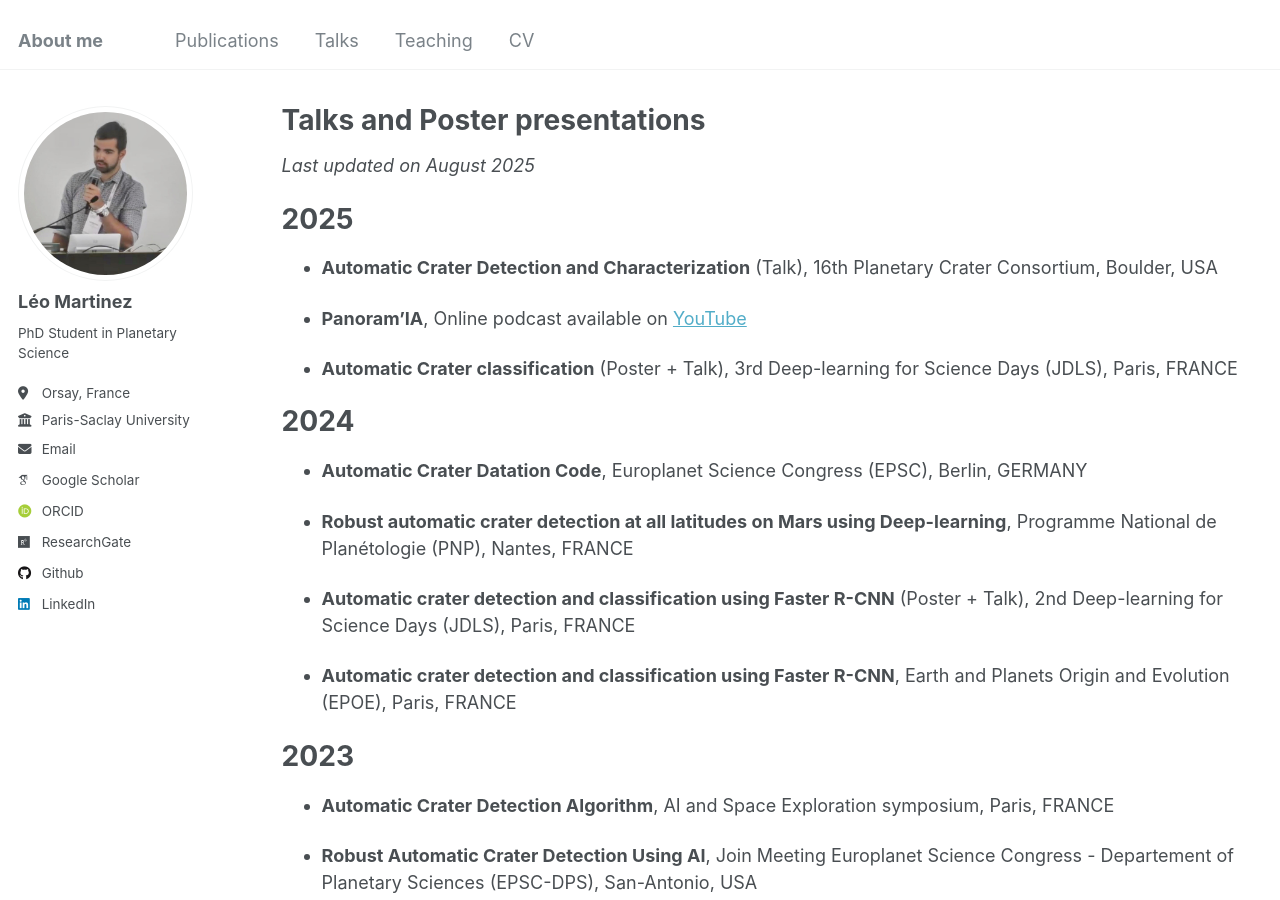
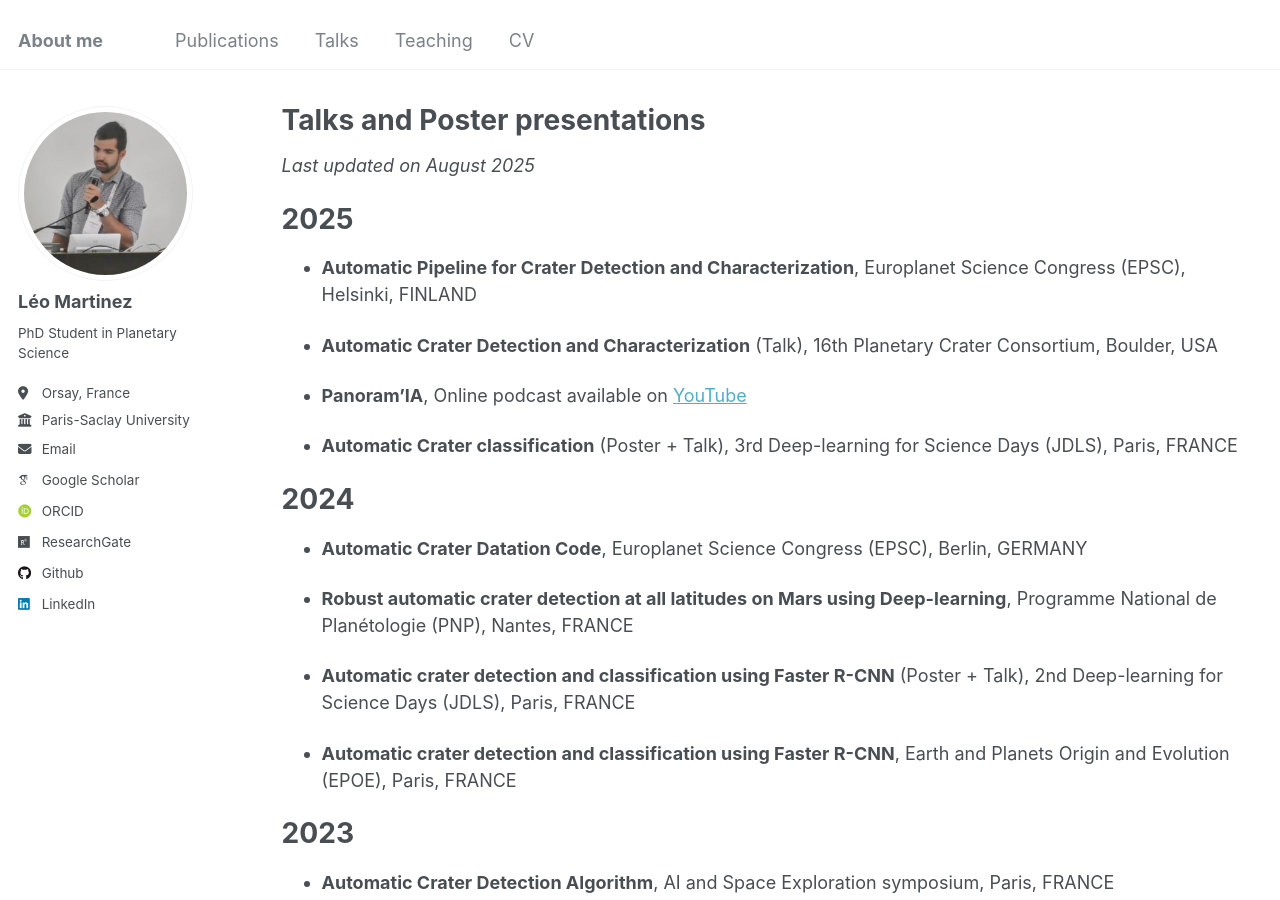
Before and after one commit to leomrtinez/leomrtinez.github.io, a Jekyll site: the page built from _pages/talks.md, in a window 1280 px wide and 900 px high. Built offline with Jekyll 4.4.1, drawn with Linux system fonts in a browser that asks for light colours; some web fonts are replaced.

Commit message:
Update talks.md

```diff
--- a/_pages/talks.md
+++ b/_pages/talks.md
@@ -8,6 +8,8 @@ author_profile: true
 *Last updated on August 2025*
 
 # 2025
+
+* **Automatic Pipeline for Crater Detection and Characterization**, Europlanet Science Congress (EPSC), Helsinki, FINLAND
 
 * **Automatic Crater Detection and Characterization** (Talk), 16th Planetary Crater Consortium, Boulder, USA
 
```
